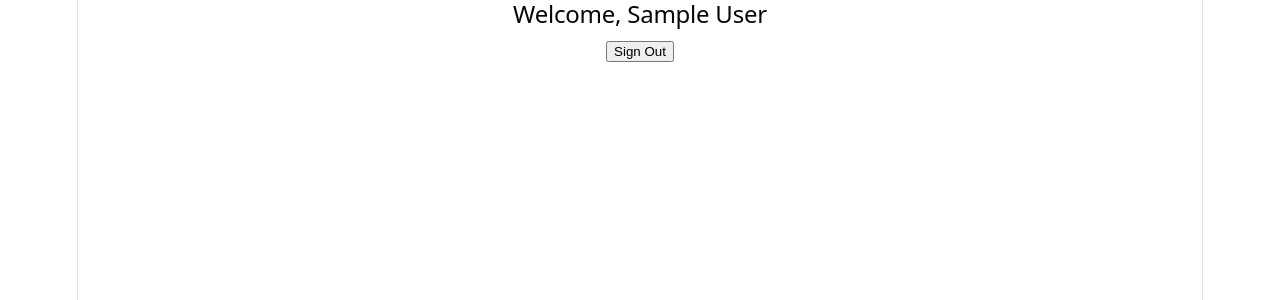
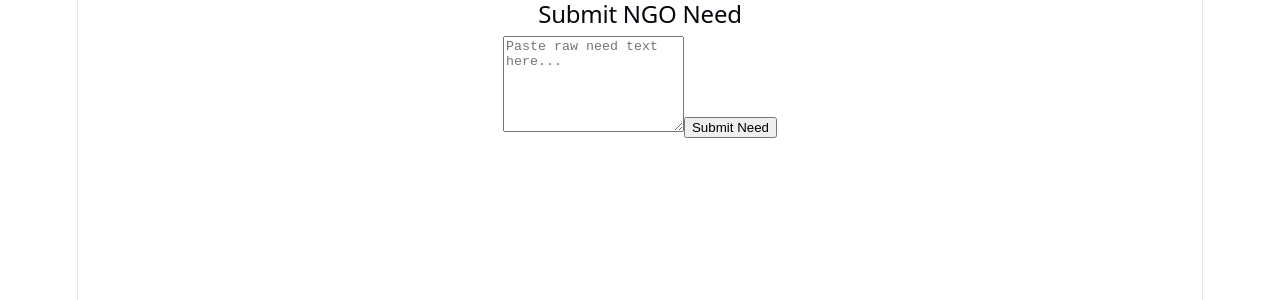
Before and after one commit to RIYAsaxena2112/nexalink, a React (Vite) app: page /submit in a window 1280 px wide. Before the commit this address led to /dashboard. Shown: the top 300 px of the page. Built offline with nearby package versions, Linux system fonts and the light colour scheme; no server answers; sample sign-in values are in the browser's storage.

Commit message:
Integrated backend parsed data to firestore

```diff
--- a/src/App.jsx
+++ b/src/App.jsx
@@ -3,6 +3,7 @@ import { AuthProvider } from './context/AuthContext'
 import Login from './pages/Login'
 import NGODashboard from './pages/NGODashboard'
 import ProtectedRoute from './components/ProtectedRoute'
+import SubmitNeed from './pages/SubmitNeed'
 
 const App = () => {
   return (
@@ -15,6 +16,11 @@ const App = () => {
               <NGODashboard />
             </ProtectedRoute>
           } />
+          <Route path='/submit' element={
+            <ProtectedRoute>
+              <SubmitNeed />
+            </ProtectedRoute>
+          } />
           <Route path="*" element={<Login />} />
         </Routes>
       </BrowserRouter>
--- a/src/pages/NGODashboard.jsx
+++ b/src/pages/NGODashboard.jsx
@@ -1,5 +1,6 @@
 import { useAuth } from '../context/AuthContext'
 import { logOut } from '../services/auth'
+import { Link } from "react-router-dom";
 
 const NGODashboard =()=>{
     const { user }=useAuth();
@@ -7,6 +8,13 @@ const NGODashboard =()=>{
         <div>
             <h2>Welcome, {user?.displayName}</h2>
             <button onClick={logOut}>Sign Out</button>
+            <br></br>
+            <Link
+        to="/submit"
+        className="bg-blue-600 text-white px-4 py-2 rounded"
+      >
+        Submit New Need
+      </Link>
         </div>
     )
 }
--- a/src/pages/SubmitNeed.jsx
+++ b/src/pages/SubmitNeed.jsx
@@ -0,0 +1,81 @@
+import { useState } from "react";
+import axios from "axios";
+import { addDoc, collection, serverTimestamp } from "firebase/firestore";
+import { db } from "../services/firebase";
+import { useAuth } from "../context/AuthContext";
+
+export default function SubmitNeed() {
+    const { user }=useAuth();
+  // ✅ State
+  const [rawText, setRawText] = useState("");
+  const [loading, setLoading] = useState(false);
+  const [message, setMessage] = useState("");
+
+  // ✅ Submit Handler
+  const handleSubmit = async (e) => {
+    e.preventDefault();
+
+    try {
+      setLoading(true);
+      setMessage("");
+
+      // 1️⃣ Call backend parsing API
+      const res = await axios.post("http://localhost:5000/api/parse-need", {
+        rawText,
+      });
+
+      const parsedData = res.data.data;
+
+      // 2️⃣ Save to Firestore
+      await addDoc(collection(db, "needs"), {
+        rawText,
+        ...parsedData,
+        submittedBy: user?.uid || "anonymous",
+        status: "pending",
+        createdAt: serverTimestamp(),
+      });
+
+      // 3️⃣ Success UI
+      setMessage("✅ Need submitted successfully!");
+      setRawText("");
+
+    } catch (err) {
+      console.error(err);
+      setMessage("❌ Something went wrong. Try again.");
+    } finally {
+      setLoading(false);
+    }
+  };
+
+  // ✅ UI
+  return (
+    <div className="max-w-xl mx-auto p-4">
+      <h2 className="text-xl font-semibold mb-3">
+        Submit NGO Need
+      </h2>
+
+      <form onSubmit={handleSubmit}>
+        <textarea
+          placeholder="Paste raw need text here..."
+          value={rawText}
+          onChange={(e) => setRawText(e.target.value)}
+          className="w-full border p-3 rounded mb-3"
+          rows={6}
+          required
+        />
+
+        <button
+          type="submit"
+          disabled={loading}
+          className="bg-blue-600 text-white px-4 py-2 rounded"
+        >
+          {loading ? "Submitting..." : "Submit Need"}
+        </button>
+      </form>
+
+      {message && (
+        <p className="mt-3 font-medium">{message}</p>
+      )}
+    </div>
+  );
+}
```
